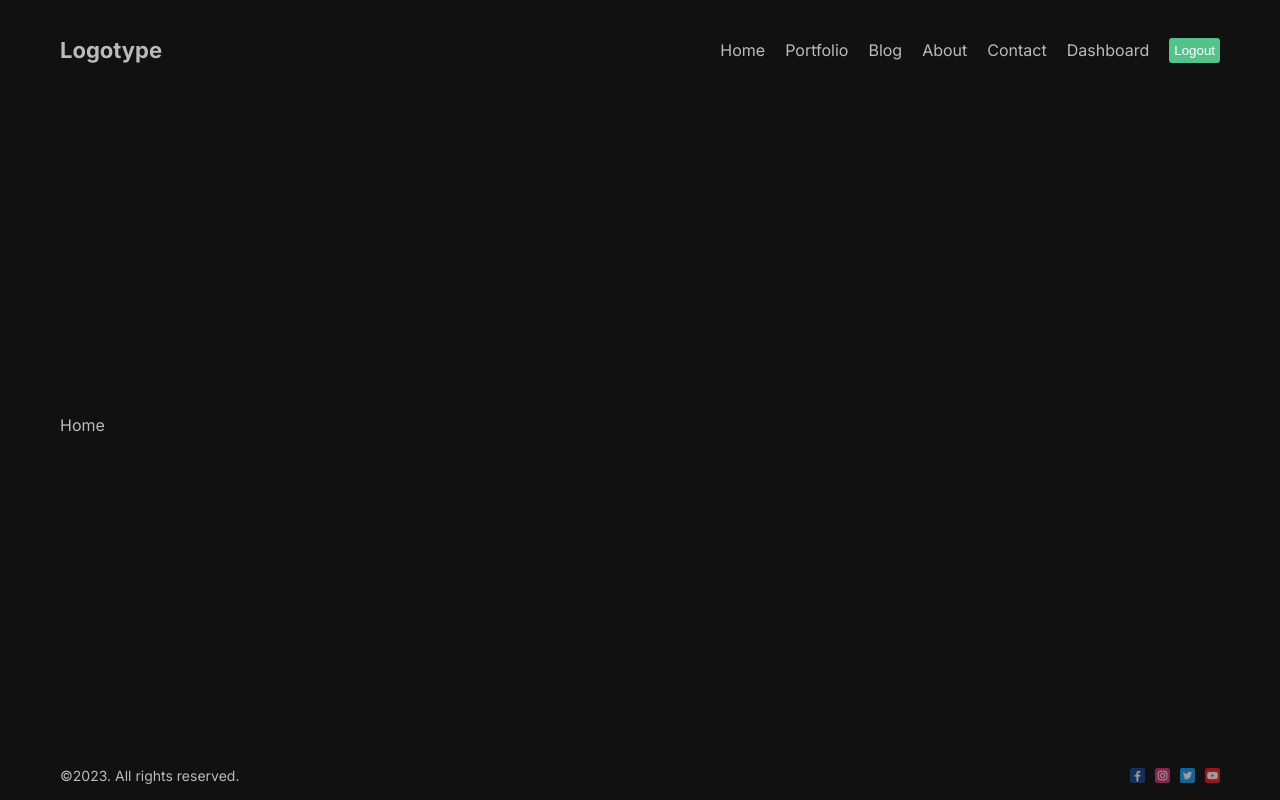
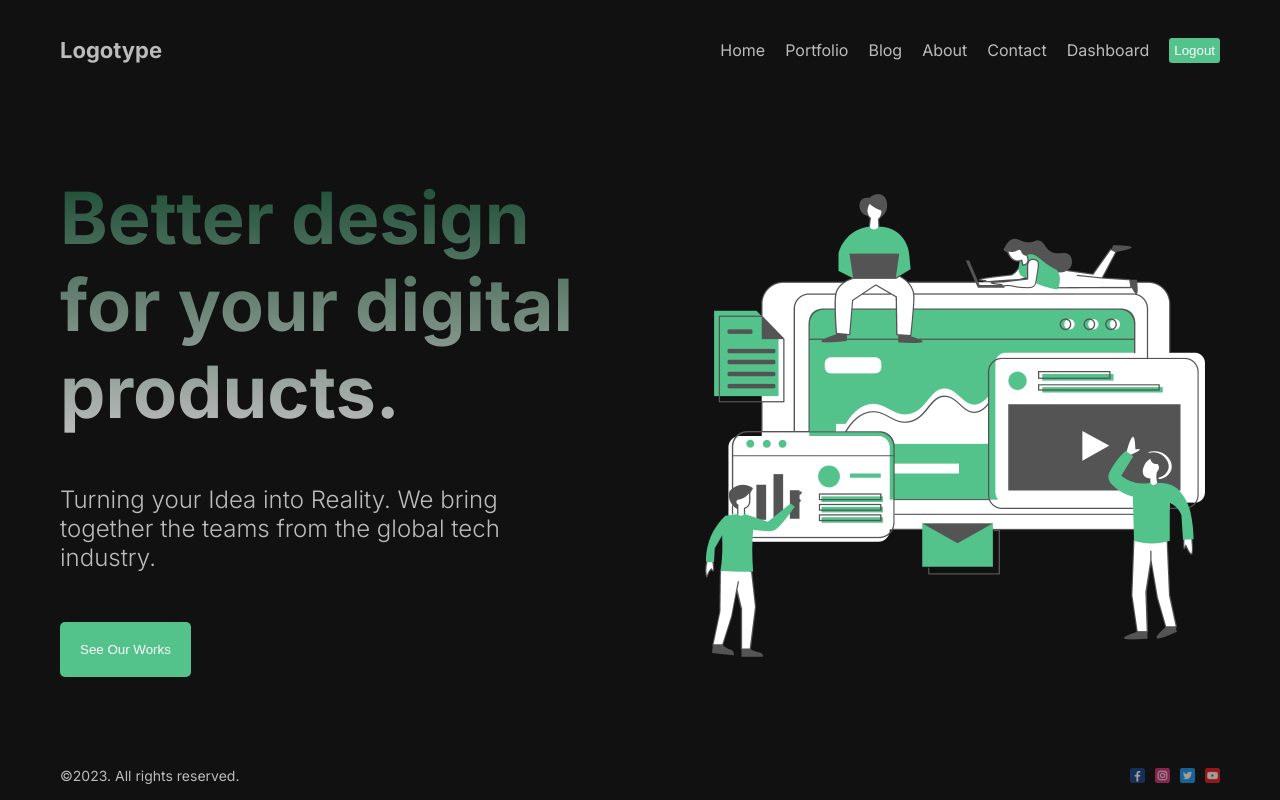
Before and after one commit to Dmitriifd/nextjs-blog, a Next.js app: page / in a window 1280 px wide. Built offline with nearby package versions, Linux system fonts and the light colour scheme.

Commit message:
hero section

```diff
--- a/src/app/page.module.css
+++ b/src/app/page.module.css
@@ -1,229 +1,40 @@
-.main {
+.container {
+  display: flex;
+  align-items: center;
+  gap: 100px;
+}
+
+.item {
+  flex: 1;
   display: flex;
   flex-direction: column;
-  justify-content: space-between;
-  align-items: center;
-  padding: 6rem;
-  min-height: 100vh;
+  gap: 50px;
 }
 
-.description {
-  display: inherit;
-  justify-content: inherit;
-  align-items: inherit;
-  font-size: 0.85rem;
-  max-width: var(--max-width);
-  width: 100%;
-  z-index: 2;
-  font-family: var(--font-mono);
+.title {
+  font-size: 72px;
+  background: linear-gradient(to bottom, #194c33, #bbb);
+  -webkit-background-clip: text;
+  -webkit-text-fill-color: transparent;
 }
 
-.description a {
-  display: flex;
-  justify-content: center;
-  align-items: center;
-  gap: 0.5rem;
+.img {
+  width: 100%;
+  height: 500px;
+  object-fit: contain;
+  /* animation: move 3s infinite ease alternate; */
 }
 
-.description p {
-  position: relative;
-  margin: 0;
-  padding: 1rem;
-  background-color: rgba(var(--callout-rgb), 0.5);
-  border: 1px solid rgba(var(--callout-border-rgb), 0.3);
-  border-radius: var(--border-radius);
-}
-
-.code {
-  font-weight: 700;
-  font-family: var(--font-mono);
-}
-
-.grid {
-  display: grid;
-  grid-template-columns: repeat(4, minmax(25%, auto));
-  width: var(--max-width);
-  max-width: 100%;
-}
-
-.card {
-  padding: 1rem 1.2rem;
-  border-radius: var(--border-radius);
-  background: rgba(var(--card-rgb), 0);
-  border: 1px solid rgba(var(--card-border-rgb), 0);
-  transition: background 200ms, border 200ms;
-}
-
-.card span {
-  display: inline-block;
-  transition: transform 200ms;
-}
-
-.card h2 {
-  font-weight: 600;
-  margin-bottom: 0.7rem;
-}
-
-.card p {
-  margin: 0;
-  opacity: 0.6;
-  font-size: 0.9rem;
-  line-height: 1.5;
-  max-width: 30ch;
-}
-
-.center {
-  display: flex;
-  justify-content: center;
-  align-items: center;
-  position: relative;
-  padding: 4rem 0;
-}
-
-.center::before {
-  background: var(--secondary-glow);
-  border-radius: 50%;
-  width: 480px;
-  height: 360px;
-  margin-left: -400px;
-}
-
-.center::after {
-  background: var(--primary-glow);
-  width: 240px;
-  height: 180px;
-  z-index: -1;
-}
-
-.center::before,
-.center::after {
-  content: '';
-  left: 50%;
-  position: absolute;
-  filter: blur(45px);
-  transform: translateZ(0);
-}
-
-.logo {
-  position: relative;
-}
-/* Enable hover only on non-touch devices */
-@media (hover: hover) and (pointer: fine) {
-  .card:hover {
-    background: rgba(var(--card-rgb), 0.1);
-    border: 1px solid rgba(var(--card-border-rgb), 0.15);
+@keyframes move {
+  from {
+    transform: translateY(-10px);
   }
-
-  .card:hover span {
-    transform: translateX(4px);
+  to {
+    transform: translateY(10px);
   }
 }
 
-@media (prefers-reduced-motion) {
-  .card:hover span {
-    transform: none;
-  }
+.desc {
+  font-size: 24px;
+  font-weight: 300;
 }
-
-/* Mobile */
-@media (max-width: 700px) {
-  .content {
-    padding: 4rem;
-  }
-
-  .grid {
-    grid-template-columns: 1fr;
-    margin-bottom: 120px;
-    max-width: 320px;
-    text-align: center;
-  }
-
-  .card {
-    padding: 1rem 2.5rem;
-  }
-
-  .card h2 {
-    margin-bottom: 0.5rem;
-  }
-
-  .center {
-    padding: 8rem 0 6rem;
-  }
-
-  .center::before {
-    transform: none;
-    height: 300px;
-  }
-
-  .description {
-    font-size: 0.8rem;
-  }
-
-  .description a {
-    padding: 1rem;
-  }
-
-  .description p,
-  .description div {
-    display: flex;
-    justify-content: center;
-    position: fixed;
-    width: 100%;
-  }
-
-  .description p {
-    align-items: center;
-    inset: 0 0 auto;
-    padding: 2rem 1rem 1.4rem;
-    border-radius: 0;
-    border: none;
-    border-bottom: 1px solid rgba(var(--callout-border-rgb), 0.25);
-    background: linear-gradient(
-      to bottom,
-      rgba(var(--background-start-rgb), 1),
-      rgba(var(--callout-rgb), 0.5)
-    );
-    background-clip: padding-box;
-    backdrop-filter: blur(24px);
-  }
-
-  .description div {
-    align-items: flex-end;
-    pointer-events: none;
-    inset: auto 0 0;
-    padding: 2rem;
-    height: 200px;
-    background: linear-gradient(
-      to bottom,
-      transparent 0%,
-      rgb(var(--background-end-rgb)) 40%
-    );
-    z-index: 1;
-  }
-}
-
-/* Tablet and Smaller Desktop */
-@media (min-width: 701px) and (max-width: 1120px) {
-  .grid {
-    grid-template-columns: repeat(2, 50%);
-  }
-}
-
-@media (prefers-color-scheme: dark) {
-  .vercelLogo {
-    filter: invert(1);
-  }
-
-  .logo {
-    filter: invert(1) drop-shadow(0 0 0.3rem #ffffff70);
-  }
-}
-
-@keyframes rotate {
-  from {
-    transform: rotate(360deg);
-  }
-  to {
-    transform: rotate(0deg);
-  }
-}
--- a/src/app/page.tsx
+++ b/src/app/page.tsx
@@ -1,6 +1,24 @@
 import Image from 'next/image';
+import Hero from 'public/hero.png';
 import styles from './page.module.css';
+import Button from '@/components/Button/Button';
 
 export default function Home() {
-  return <div>Home</div>;
+  return (
+    <div className={styles.container}>
+      <div className={styles.item}>
+        <h1 className={styles.title}>
+          Better design for your digital products.
+        </h1>
+        <p className={styles.desc}>
+          Turning your Idea into Reality. We bring together the teams from the
+          global tech industry.
+        </p>
+        <Button url='/portfolio' text='See Our Works' />
+      </div>
+      <div className={styles.item}>
+        <Image src={Hero} alt='' className={styles.img} />
+      </div>
+    </div>
+  );
 }
--- /dev/null
+++ b/src/components/Button/Button.jsx
@@ -0,0 +1,13 @@
+import React from 'react';
+import styles from './button.module.css';
+import Link from 'next/link';
+
+const Button = ({ text, url }) => {
+  return (
+    <Link href={url}>
+      <button className={styles.container}>{text}</button>
+    </Link>
+  );
+};
+
+export default Button;
--- /dev/null
+++ b/src/components/Button/button.module.css
@@ -0,0 +1,9 @@
+.container {
+  padding: 20px;
+  cursor: pointer;
+  background-color: #53c28b;
+  border: none;
+  border-radius: 5px;
+  width: max-content;
+  color: white;
+}
```
